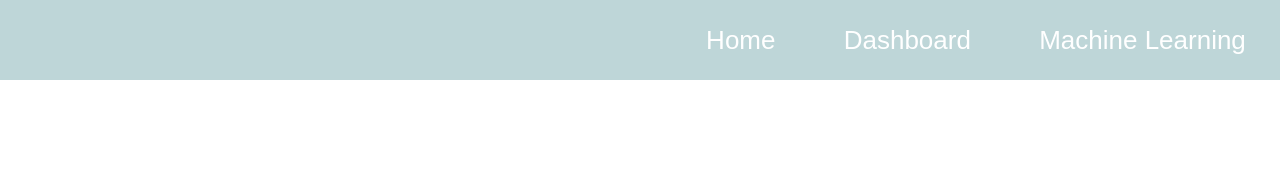
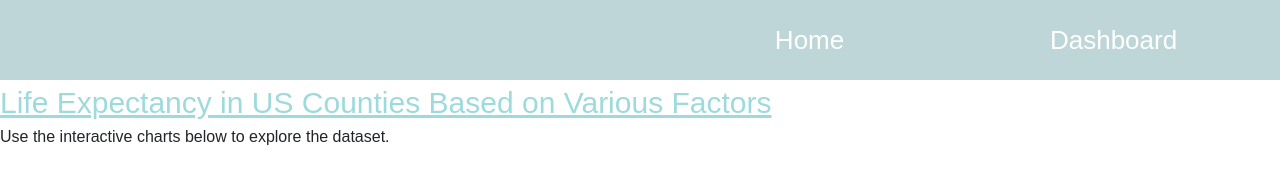
Before and after one commit to MDaily7/Life-Expectancy-In-the-US, a plain HTML site: page final-project-html-1/dashboard.html in a window 1280 px wide. Drawn offline with nearby package versions, Linux system fonts and the light colour scheme.

Commit message:
uploading final files for app.

```diff
--- a/final-project-html-1/dashboard.html
+++ b/final-project-html-1/dashboard.html
@@ -13,10 +13,16 @@
         <ul class="nav-links">
             <li><a href="./index.html">Home</a></li>
             <li><a href="./dashboard.html">Dashboard</a></li>
-            <li><a href="./machine_learning.html">Machine Learning</a></li>
+            <!-- <li><a href="./machine_learning.html">Machine Learning</a></li> -->
         </ul>
     </nav>
-    <div class="tableauPlaceholder" id="viz1653522121850" style="position: relative">
+            <div class="title">
+                <span>Life Expectancy in US Counties Based on Various Factors</span>
+            </div>
+            <div class="text">
+                <span>Use the interactive charts below to explore the dataset.</span>
+            </div>
+    <div class="tableauPlaceholder" id="viz1653522121850" style="position: relative;">
         <noscript>
             <a href="#">
                 <img alt="Health Factors in Relation to Life Expectancy" src='https:&#47;&#47;public.tableau.com&#47;static&#47;images&#47;Li&#47;LifeExpectancy_16531976712160&#47;HealthFactorsinRelationtoLifeExpectancy&#47;1_rss.png' style="border: none" />
```
Also changed, not shown: final-project-html-1/form.html (+1 -1 lines), final-project-html-1/index.html (+1 -1 lines).
